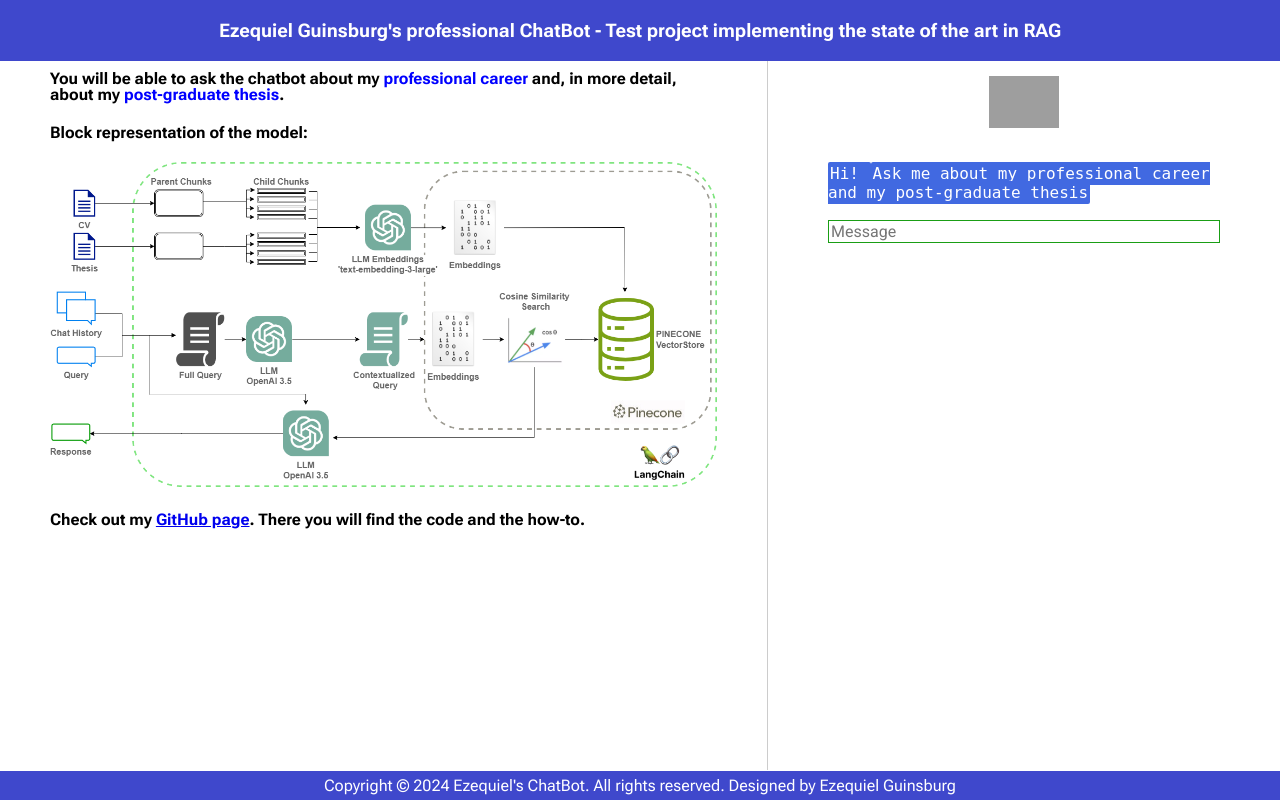
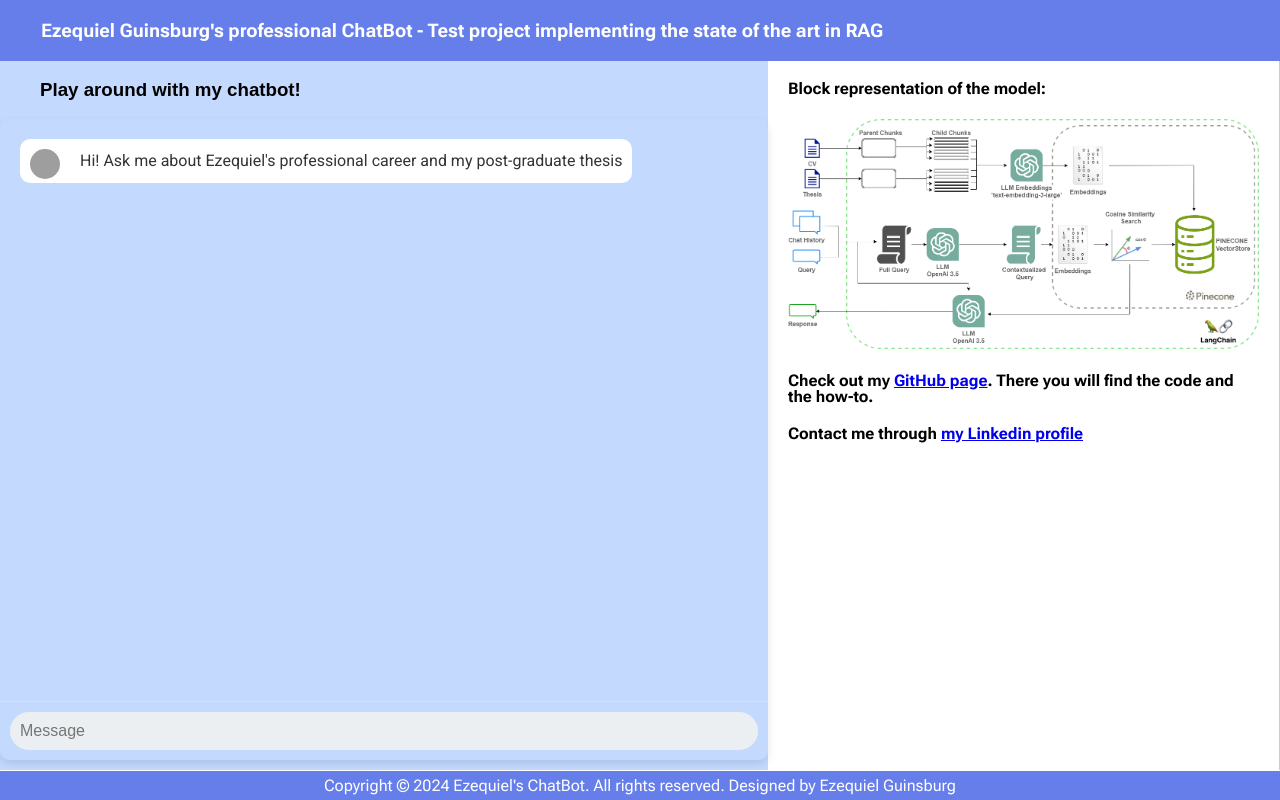
Before and after one commit to ezeguins/chatbot, a Flask app: page / in a window 1280 px wide. Run offline with Flask 3, Linux system fonts and the light colour scheme; some libraries are stand-ins or nearby versions; grey boxes are pictures that could not be loaded.

Commit message:
subida inicial

```diff
--- a/templates/index.html
+++ b/templates/index.html
@@ -2,6 +2,8 @@
 <html>
 <head>
     <title>Ezequiel's ChatBot</title>
+    <link rel="icon" href="static/fav.png" type="image/x-icon">
+    <link rel="apple-touch-icon" sizes="180x180" href="static/fav_apple.png">
     <meta name="viewport" content="width=device-width, initial-scale=1">
     <script src="https://ajax.googleapis.com/ajax/libs/jquery/3.2.1/jquery.min.js"></script>
     <link rel="preconnect" href="https://fonts.googleapis.com">
@@ -25,23 +27,18 @@
             height: auto; /* Maintain aspect ratio */
         }
         .container {
-            margin-top: 55px;
             padding-bottom: 30px;
             display: flex;
             height: 100%;
             margin-top: 0; /* Elimina el margen superior */
-            margin-bottom: 0; /* Elimina el margen inferior */
+            margin-bottom: 0;
         }
-        @media (max-width: 768px) {
-            .container {
-                margin-top: 100px; /* Ajusta este valor según sea necesario */
-            }
-        }
+
         .header {
             font-family: 'Roboto Flex', sans-serif;
-            background-color: #3f48cc;
+            background-color: #667eea;
             color: rgb(255, 255, 255);
-            text-align: center;
+            text-align: left;
             padding: 1px;
             position: fixed;
             width: 100%;
@@ -50,10 +47,13 @@
             z-index: 1000;
 
         }
-
+        .header-text {
+            padding-left: 40px;
+            padding-right: 40px /* Add left padding to the text */
+        }
         .footer {
             font-family: 'Roboto Flex', sans-serif;
-            background-color: #3f48cc;
+            background-color: #667eea;
             color: rgb(255, 255, 255);
             text-align: center;
             padding: 3px;
@@ -67,7 +67,7 @@
         }
 
         .footer a {
-            color: #4169e1;
+            color: #3f48cc;
             text-decoration: none;
         }
 
@@ -76,95 +76,195 @@
         }
         .left-column {
             font-family: 'Roboto Flex', sans-serif;
-            width: 60%;
-            padding: 50px;
+            width: 40%; /* Default width */
+            padding: 60px 20px 40px;
             border-right: 1px solid #ccc;
             overflow-y: auto;
             line-height: 1;
-            margin-top: 0; /* Elimina el margen superior */
-            margin-bottom: 0; /* Elimina el margen inferior */
+            margin: 0;
         }
+
         .right-column {
-            width: 40%;
-            padding: 60px;
+            width: 60%; /* Default width */
+            padding: 60px 0 10px;
+            display: flex;
+            flex-direction: column;
+            background-color: #c3dafe;
+        }
+
+
+        #chat-container {
+            display: flex;
+            flex-direction: column;
+            width: 100%;
+            max-width: 100%;
+            height: 100vh;
+            box-shadow: 0 4px 8px rgba(0, 0, 0, 0.1);
+            border-radius: 10px;
+            overflow: hidden;
+            box-sizing: border-box; /* Ensures padding and border are included in the element's total width and height */
+            background-color: #c3dafe;
+        }
+
+        #chatbox {
+            flex-grow: 1;
+            overflow-y: auto;
+            padding: 20px;
             display: flex;
             flex-direction: column;
         }
-        #chatbox {
-            flex-grow: 0;
-            overflow-y: auto;
-            margin-top: 0px;
+
+        .userText, .botText {
+            display: flex;
+            align-items: center;
+            margin-bottom: 10px;
+            max-width: 95%;
+            line-height: 1.5;
+            word-wrap: break-word;
+            padding: 10px;
+            border-radius: 10px;
+            animation: fadeIn 0.5s;
         }
+
+        .userText {
+            align-self: flex-start;
+            background-color: #667eea;
+            color: white;
+            font-family: 'Roboto', sans-serif;
+        }
+
+        .botText {
+            position: relative;
+            align-self: flex-start;
+            background-color: #ffffff;
+            color: #333;
+            font-family: 'Roboto', sans-serif;
+            padding-left: 60px; /* Adjust padding to make room for the bot icon */
+            margin-bottom: 10px;
+            border-radius: 10px;
+            animation: fadeIn 0.5s;
+        }
+
+        .botIcon {
+            position: absolute;
+            top: 10px;
+            left: 10px;
+            width: 40px;
+            height: 40px;
+            border-radius: 50%;
+            object-fit: cover;
+            z-index: 1; /* Ensure the icon is above the text */
+        }
+
+        .botText span {
+            z-index: 0; /* Ensure the text is behind the icon */
+        }
+
+        .botText img {
+            width: 30px;
+            height: 30px;
+            margin-right: 10px;
+            border-radius: 50%;
+        }
+
         #userInput {
-            width: 100%;
-            margin-top: 1px;
+
+            display: flex;
+            border-top: 1px solid #e0e0e0;
+            padding: 10px;
+            background-color: #c3dafe;
+
         }
+
         #textInput {
-            width: 100%;
-            border: 1px solid rgb(26, 158, 21);
-            margin-top: 1px;
-            font-family: 'Roboto', sans-serif;
+            flex-grow: 1;
+            border: none;
+            padding: 10px;
+            border-radius: 20px;
             font-size: 16px;
+            background-color: #eceff1;
+            transition: background-color 0.2s ease;
         }
-        .userText {
-            color: white;
-            font-family: 'Roboto', sans-serif;;
-            font-size: 16px;
-            text-align: right;
-            line-height: 19px;
+
+        #textInput:focus {
+            outline: none;
+            background-color: #fff;
         }
-        .userText span {
-            background-color: #808080;
+
+        @keyframes fadeIn {
+            from {
+                opacity: 0;
+                transform: translateY(10px);
+            }
+            to {
+                opacity: 1;
+                transform: translateY(0);
+            }
+        }
+        @media screen and (max-width: 768px) {
+
+            .header {
+                font-size: 1.8vh;
+            }
+            .footer {
+                display: none;
+            }
+            .container {
+                margin-top: 3vh; /* Ajusta este valor según sea necesario */
+                flex-direction: column; /* Change to a single column layout */
+                align-items: center;
+            }
+
+            .left-column, .right-column {
+                margin-top: 5vh;
+                width: calc(100% - 40px); /* Make both columns full width with padding */
+                padding: 2vh; /* Add padding to both columns */
+                box-sizing: border-box; /* Include padding in the width calculation */
+                border-top: 1px solid #ccc;
+                overflow-y: auto;
+                line-height: 1;
+                font-size: 2vh;
+            }
+
+            #chat-container {
+                height: 40vh;
+            }
+
+            #chatbox {
             padding: 2px;
-            border-radius: 2px;
+            }
         }
-        .botText {
-            color: white;
-            font-family: monospace;
-            font-size: 16px;
-            text-align: left;
-            line-height: 19px;
-        }
-        .botText span {
-            background-color: #4169e1;
-            padding: 2px;
-            border-radius: 2px;
-        }
-        .boxed {
-            margin-left: auto;
-            margin-right: auto;
-            width: 40%;
-            margin-top: 20px;
-            border: 1px solid green;
-        }
+
 
     </style>
 </head>
 <body>
     <div class="header">
-        <h3>Ezequiel Guinsburg's professional ChatBot - Test project implementing the state of the art in RAG</h3>
+        <h3 class="header-text">Ezequiel Guinsburg's professional ChatBot - Test project implementing the state of the art in RAG</h3>
     </div>
     <div class="container">
         <!-- Header Section -->
 
+
+        <div class="right-column">
+            <h3 class="header-text"><b>Play around with my chatbot!</b></h3>
+            <div id="chat-container">
+                <div id="chatbox">
+                    <div class="botText">
+                        <img class="botIcon" src="static/fav.png" alt="Bot">
+                        <span>Hi! Ask me about Ezequiel's professional career and my post-graduate thesis</span>
+                    </div>
+                </div>
+                <div id="userInput">
+                    <input id="textInput" type="text" name="msg" placeholder="Message" />
+                </div>
+            </div>
+        </div>
         <div class="left-column">
-
-            <h4 align="left"><b>You will be able to ask the chatbot about my <span style="color: blue;"><b>professional career</b></span> and, in more detail, about my <span style="color: blue;"><b>post-graduate thesis</b></span>.</b></h4>
             <h4 align="left"><b>Block representation of the model:</b></h4>
             <p align="center"><img src="static/chatbotdrawio.png" alt="schema" width = 100%></p>
-            <h4 align="left"><b>Check out my <a href="https://www.github.com" target="_blank">GitHub page</a>. There you will find the code and the how-to.</b></h4>
-        </div>
-        <div class="right-column">
-            <p align="center"><img src="static/eg1.png" alt="Python-BOT" height="52"></p>
-            <div id="chatbox">
-                <p class="botText">
-                    <span>Hi! </span>
-                    <span>Ask me about my professional career and my post-graduate thesis</span>
-                </p>
-            </div>
-            <div id="userInput">
-                <input id="textInput" type="text" name="msg" placeholder="Message" />
-            </div>
+            <h4 align="left"><b>Check out my <a href="https://github.com/ezeguins/chatbot" target="_blank">GitHub page</a>. There you will find the code and the how-to.</b></h4>
+            <h4 align="left"><b>Contact me through <a href="https://www.linkedin.com/in/ezequiel-guinsburg/" target="_blank">my Linkedin profile</a></b></h4>
         </div>
         <div class="footer">
             <p>Copyright &copy; 2024 Ezequiel's ChatBot. All rights reserved.   Designed by Ezequiel Guinsburg</p>
@@ -180,7 +280,10 @@
                 .getElementById("userInput")
                 .scrollIntoView({ block: "start", behavior: "smooth" });
             $.get("/get", { msg: rawText }).done(function (data) {
-                var botHtml = '<p class="botText"><span>' + data + "</span></p>";
+                var botHtml = '<div class="botText">';
+                    botHtml += '<img class="botIcon" src="static/fav.png" alt="Bot Icon">';
+                    botHtml += '<span>' + data + "</span>";
+                    botHtml += '</div>';
                 $("#chatbox").append(botHtml);
                 document
                     .getElementById("userInput")
```
Also changed, not shown: README.md.
